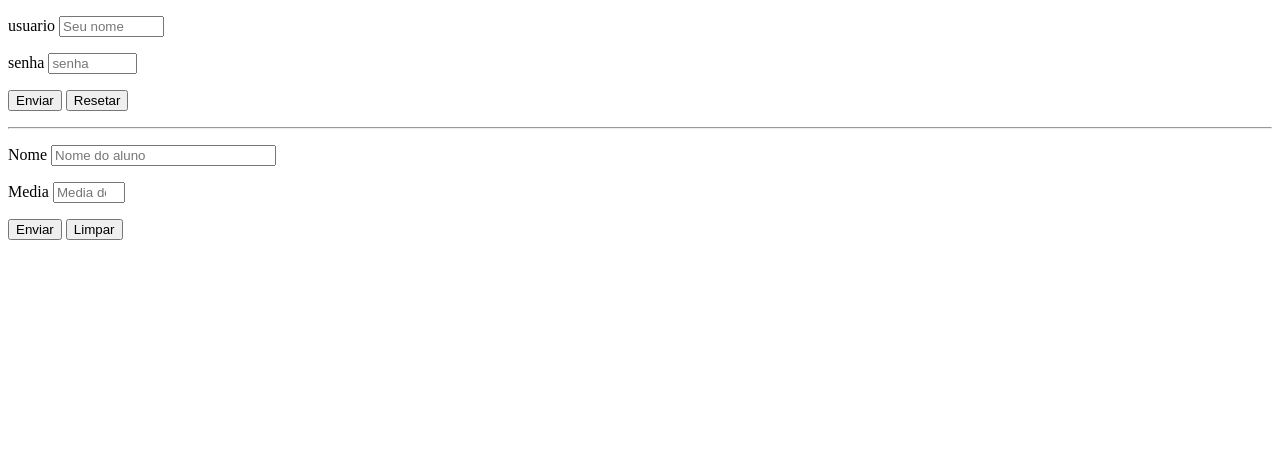
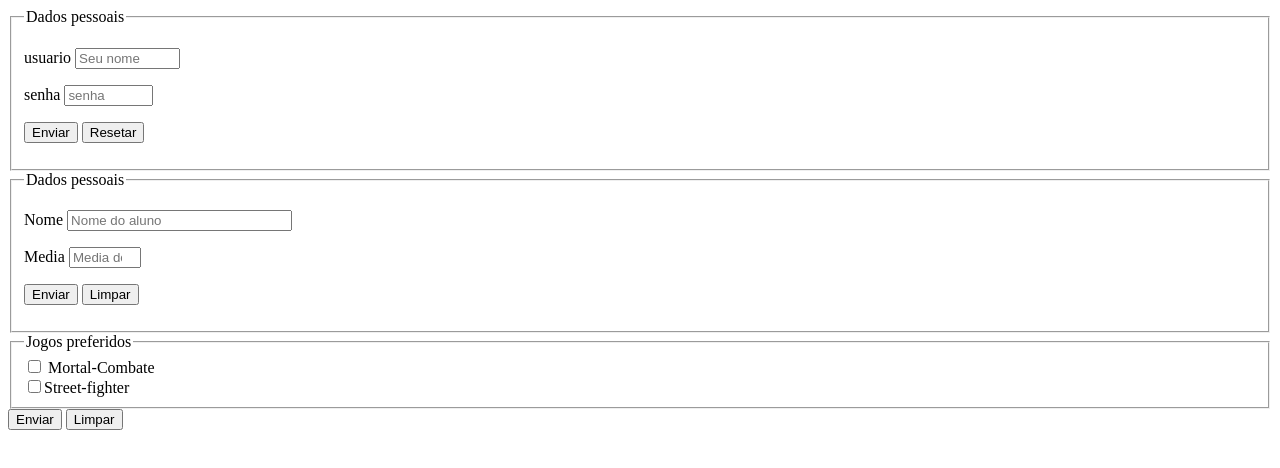
Before and after one commit to Wagonez/html-css, a plain HTML site: page exercicios/formulario2.html/index.html in a window 1280 px wide. Drawn offline with Linux system fonts and the light colour scheme.

Commit message:
Update index.html

```diff
--- a/exercicios/formulario2.html/index.html
+++ b/exercicios/formulario2.html/index.html
@@ -7,6 +7,8 @@
 </head>
 <body>
     <form action="cadastro.php" method="get" autocomplete="on">
+        <fieldset>
+            <legend>Dados pessoais</legend>
             <p>
                 <label for="iusu">usuario</label> <input type="text" name="usu" id="iusu" required size="10" maxlength="15" minlength="3" placeholder="Seu nome" autocomplete="username">
             </p>
@@ -17,9 +19,11 @@
                 <input type="submit" value="Enviar">
                 <input type="reset" value="Resetar">
             </p>
+        </fieldset>
     </form>
-    <hr>
     <form action="Media.php" method="get" autocomplete="on">
+        <fieldset>
+            <legend>Dados pessoais</legend>
             <p>
                 <label for="iname">Nome</label>
                 <input type="text" name="nome" id="iname" maxlength="15" placeholder="Nome do aluno" size="25" required autocomplete="name">
@@ -32,6 +36,16 @@
                 <input type="submit" value="Enviar">
                 <input type="reset" value="Limpar">
             </p>
+        </fieldset>
+    </form>
+    <form action="Jogos preferidos.php" method="get" autocomplete="on">
+        <fieldset>
+            <legend>Jogos preferidos</legend>
+            <input type="checkbox" name="mortC" id="imortC"> <label for="imortC">Mortal-Combate</label> <br>
+            <input type="checkbox" name="strF" id="istrF"><label for="istrF">Street-fighter</label>
+        </fieldset>
+        <input type="submit" value="Enviar">
+        <input type="reset" value="Limpar">
     </form>
 </body>
 </html>
```
Lines whose indentation alone changed are shown as unchanged.
